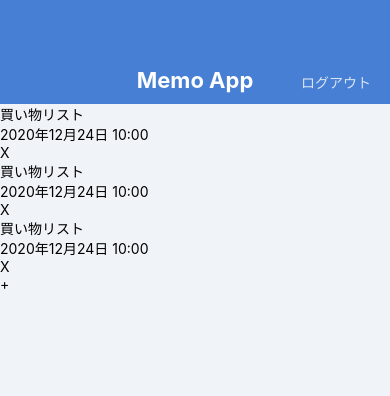
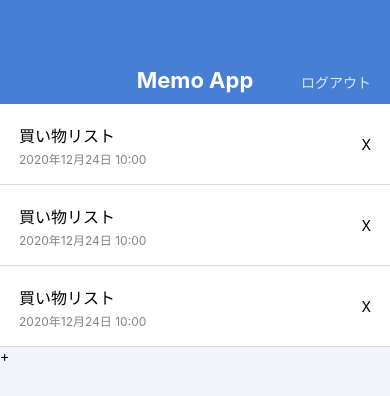
Before and after one commit to shu-illy/memo-app-rn, a React Native app: screen / in a window 390 px wide. Shown: the top 396 px of the page. Built offline with nearby package versions, Linux system fonts and the light colour scheme.

Commit message:
Lesson.62

```diff
--- a/App.tsx
+++ b/App.tsx
@@ -12,30 +12,34 @@
       </View>
 
       <View>
-        <View>
+        <View style={styles.memoListItem}>
           <View>
-            <Text>買い物リスト</Text>
-            <Text>2020年12月24日 10:00</Text>
+            <Text style={styles.memoListItemTitle}>買い物リスト</Text>
+            <Text style={styles.memoListItemDate}>2020年12月24日 10:00</Text>
           </View>
           <View>
             <Text>X</Text>
           </View>
         </View>
+      </View>
 
-        <View>
+      <View>
+        <View style={styles.memoListItem}>
           <View>
-            <Text>買い物リスト</Text>
-            <Text>2020年12月24日 10:00</Text>
+            <Text style={styles.memoListItemTitle}>買い物リスト</Text>
+            <Text style={styles.memoListItemDate}>2020年12月24日 10:00</Text>
           </View>
           <View>
             <Text>X</Text>
           </View>
         </View>
+      </View>
 
-        <View>
+      <View>
+        <View style={styles.memoListItem}>
           <View>
-            <Text>買い物リスト</Text>
-            <Text>2020年12月24日 10:00</Text>
+            <Text style={styles.memoListItemTitle}>買い物リスト</Text>
+            <Text style={styles.memoListItemDate}>2020年12月24日 10:00</Text>
           </View>
           <View>
             <Text>X</Text>
@@ -76,6 +80,25 @@
     lineHeight: 32,
     color: '#ffffff',
     fontWeight: 'bold'
+  },
+  memoListItem: {
+    backgroundColor: '#ffffff',
+    flexDirection: 'row',
+    justifyContent: 'space-between',
+    paddingVertical: 16,
+    paddingHorizontal: 19,
+    alignItems: 'center',
+    borderBottomWidth: 1,
+    borderColor: 'rgba(0, 0, 0, 0.15)'
+  },
+  memoListItemTitle: {
+    fontSize: 16,
+    lineHeight: 32,
+  },
+  memoListItemDate: {
+    fontSize: 12,
+    lineHeight: 16,
+    color: '#848484'
   }
 });
 
```
